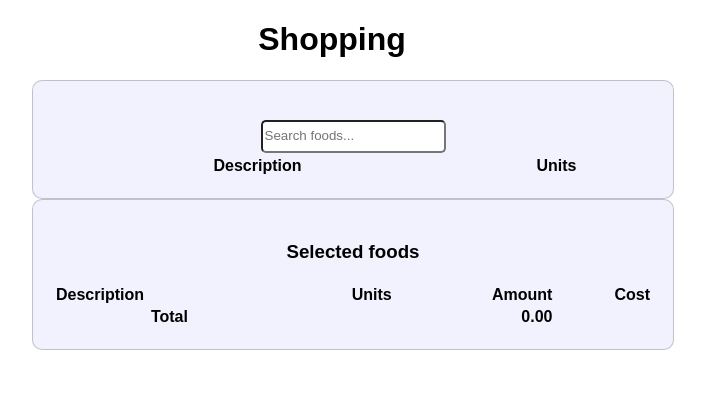
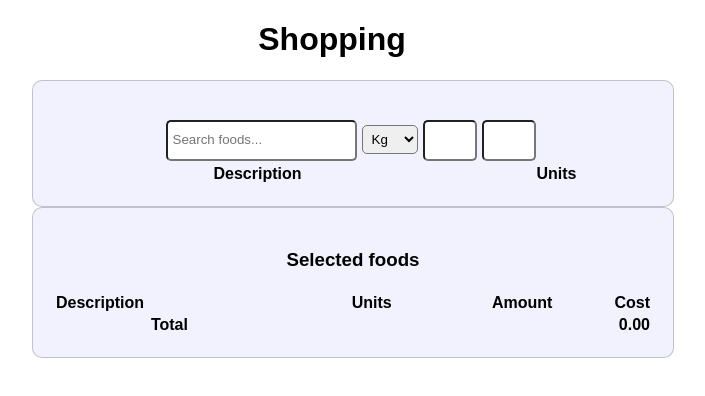
Before and after one commit to nikrb/shopping, a React (Create React App) app in the folder client/: page / in a window 1280 px wide. Shown: the top 396 px of the page, without its empty margins (308-1013 px from the left). Built offline with nearby package versions, Linux system fonts and the light colour scheme.

Commit message:
fixup food search

```diff
--- a/client/src/App.css
+++ b/client/src/App.css
@@ -12,9 +12,22 @@ input {
   line-height: 2em;
   border-radius: 5px;
   outline: none;
+  padding: 5px;
+  margin-right: 5px;
 }
 input:focus {
-  border-color: #88f;
+  border-color: rgba( 127, 127, 255, 0.5);
+}
+
+select {
+  line-height: 2em;
+  border-radius: 5px;
+  padding:5px;
+  margin-right: 5px;
+}
+
+.entry-narrow {
+  width: 3em;
 }
 
 .hand-select{
--- a/client/src/components/FoodSearch.js
+++ b/client/src/components/FoodSearch.js
@@ -81,12 +81,26 @@ class FoodSearch extends React.Component {
                       onChange={this.handleSearchChange}
                     />
                     <i className='search icon' />
+                    <i
+                      className='remove icon'
+                      onClick={this.handleSearchCancel}
+                      style={removeIconStyle}
+                    />
+                    <select>
+                      <option value="Kg">Kg</option>
+                      <option value='unit'>Unit</option>
+                    </select>
+                    <input type='text'
+                      className='entry-narrow'
+                      value={this.state.amount}
+                      onChange={this.handleAmountChange}
+                    />
+                    <input type='text'
+                      className='entry-narrow'
+                      value={this.state.cost}
+                      onChange={this.handleCostChange}
+                    />
                   </div>
-                  <i
-                    className='remove icon'
-                    onClick={this.handleSearchCancel}
-                    style={removeIconStyle}
-                  />
                 </div>
               </th>
             </tr>
--- a/client/src/components/SelectedFoods.js
+++ b/client/src/components/SelectedFoods.js
@@ -37,7 +37,7 @@ export default function SelectedFoods(props) {
       <tfoot>
         <tr>
           <th>Total</th>
-          <th></th>
+          <th></th><th></th>
           <th
             className='right-align'
             id='total-kcal'
```
